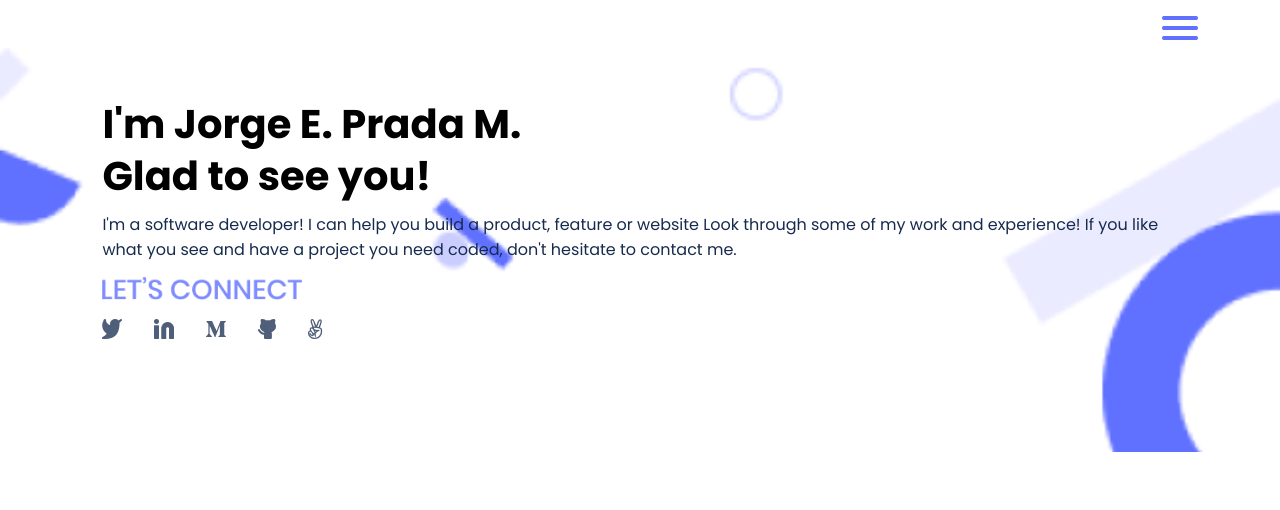
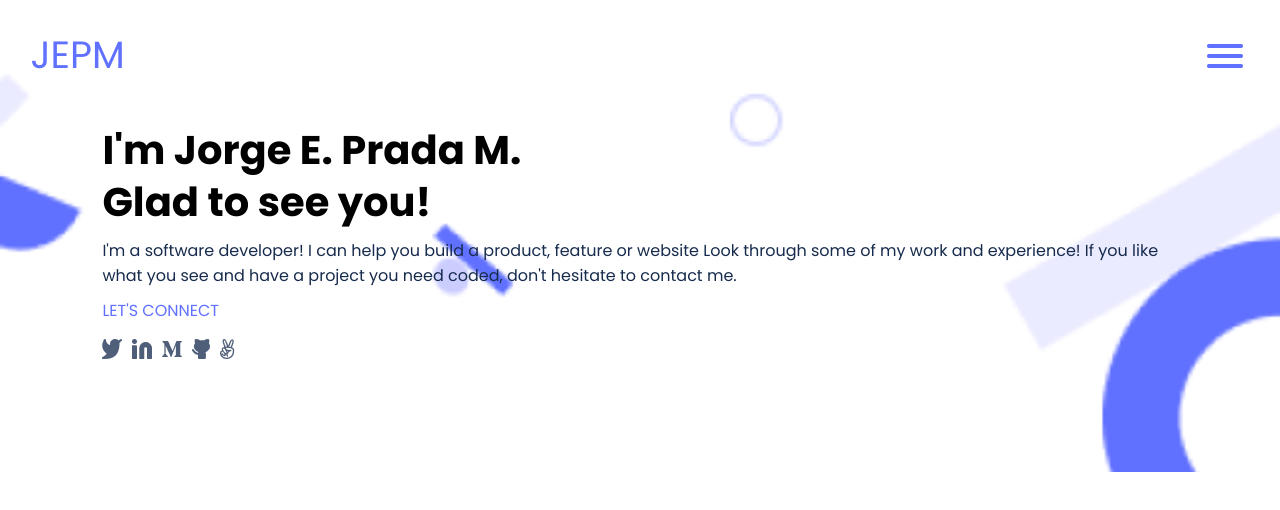
Before and after one commit to pradmon/MyPortfolio, a website: page index.html in a window 1280 px wide. Drawn offline with Linux system fonts and the light colour scheme.

Commit message:
Logo was added, social media icons were modified.

```diff
--- a/index.html
+++ b/index.html
@@ -11,8 +11,11 @@
     <title>My Portfolio</title>
 </head>
 <body>
-    <header class="header">
-        <nav>
+    <header class="header flex-row">
+        <div class="menu-button">
+            <a class="logo">JEPM</a>
+        </div>
+        <nav class="menu-mobile">
             <button type="button" class="menu-button"><img src="./img/header-menu.png" alt="menu-image"></button>
         </nav>
     </header>
@@ -25,17 +28,20 @@
                 through some of my work and
                 experience! If you like what you see and have a project you need coded,
                 don't hesitate to contact me.</p>
-            <div class="button-connect">
-                <button type="button" class="menu-button"><img src="./img/let-connect.png" alt="menu-image" width="200"></button>
+            <div class="text-connect">
+                <a class="logo">LET'S CONNECT</a>
             </div>
-            <ul class="icons-socialMedia">
-                <li class="icon1"><a href="https://twitter.com/praduar"><img src="./img/twitter1.png" alt="twitter-icon"></a></li>
+            <ul class="icons-socialMedia flex-row">
+                <li class="icon1"><a href="https://twitter.com/praduar"><img src="./img/twitter1.png"
+                            alt="twitter-icon"></a></li>
                 <li class="icon2"><a href="https://www.linkedin.com/in/jorgepradamoncada/"><img src="./img/linkedin.png"
                             alt="linkedin-icon"></a></li>
                 <li class="icon3"><a href="https://medium.com/" rel="noopener noreferrer"><img src="./img/medium.png"
                             alt="medium-icon"></a></li>
-                <li class="icon2"><a href="https://github.com/pradmon"><img src="./img/github.png" alt="github-icon"></a></li>
-                <li class="icon2"><a href="https://www.angellist.com/"><img src="./img/angellist.png" alt="angellist-icon"></a></li>
+                <li class="icon2"><a href="https://github.com/pradmon"><img src="./img/github.png"
+                            alt="github-icon"></a></li>
+                <li class="icon2"><a href="https://www.angellist.com/"><img src="./img/angellist.png"
+                            alt="angellist-icon"></a></li>
             </ul>
         </section>
     </main>
--- a/style.css
+++ b/style.css
@@ -9,26 +9,36 @@ body {
 }
 
 .header {
-  display: flex;
-  flex-direction: row-reverse;
+  justify-content: space-between;
   align-items: center;
   background-color: #fff;
   height: 48px;
+  margin-top: 1.6rem;
 }
 
 .menu-button {
+  margin-top: 10px;
+  margin-left: 1.9rem;
+  font-style: bold;
+  font-size: 38px;
+  color: #6070ff;
+  line-height: 20px;
+  line-height: 74%;
+  vertical-align: center;
   border: 0;
-  margin-right: 10%;
   background-color: #fff;
-  margin-top: 15px;
-  width: 200px;
 }
 
-.button-connect {
-  display: flex;
-  flex-direction: column;
-  padding: 10px 10px 10px, 10px;
-  width: auto;
+.menu-mobile {
+  margin-top: 10px;
+  margin-left: 1.9rem;
+  margin-right: 15px;
+  background-color: #fff;
+}
+
+.text-connect {
+  margin-top: 10px;
+  color: #6070ff;
 }
 
 .main {
@@ -65,7 +75,6 @@ body {
 
 .icons-socialMedia {
   list-style: none;
-  display: flex;
   flex-wrap: wrap-reverse;
   justify-content: flex-start;
   width: auto;
@@ -74,20 +83,24 @@ body {
 
 .icon1 {
   margin-top: 1rem;
-  margin-bottom: 1rem;
-  margin-right: 1rem;
+  margin-bottom: 5px;
+  margin-right: 5px;
 }
 
 .icon2 {
   margin-top: 1rem;
   margin-bottom: 1rem;
-  margin-left: 1rem;
-  margin-right: 1rem;
+  margin-left: 5px;
+  margin-right: 5px;
 }
 
 .icon3 {
   margin-top: 1rem;
   margin-bottom: 0.1rem;
-  margin-left: 1rem;
-  margin-right: 1rem;
+  margin-left: 5px;
+  margin-right: 5px;
 }
+
+.flex-row {
+  display: flex;
+}
```
